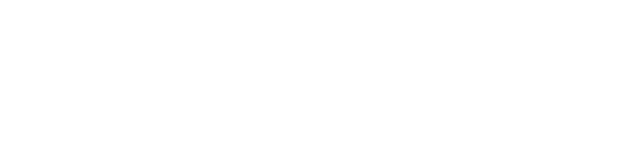
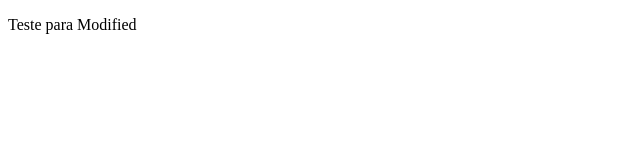
Before and after one commit to DaisiAlves/Teste-de-GitBash, a plain HTML site: page index.html in a window 1280 px wide. Shown: the whole page, without its empty margins (0-640 px from the left). Drawn offline with Linux system fonts and the light colour scheme.

Commit message:
Modificado

```diff
--- a/index.html
+++ b/index.html
@@ -6,6 +6,6 @@
     <title>Teste de git</title>
 </head>
 <body>
-
+    <p>Teste para Modified</p>
 </body>
 </html>
```
